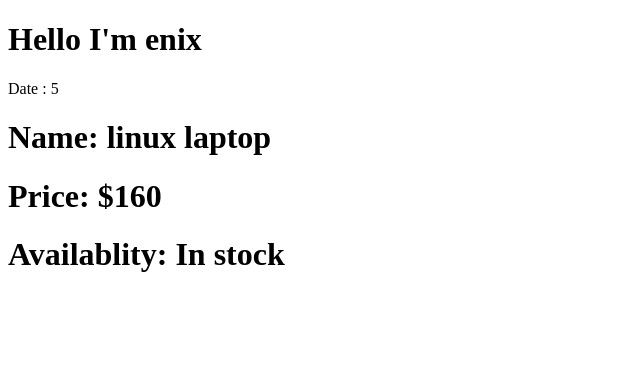
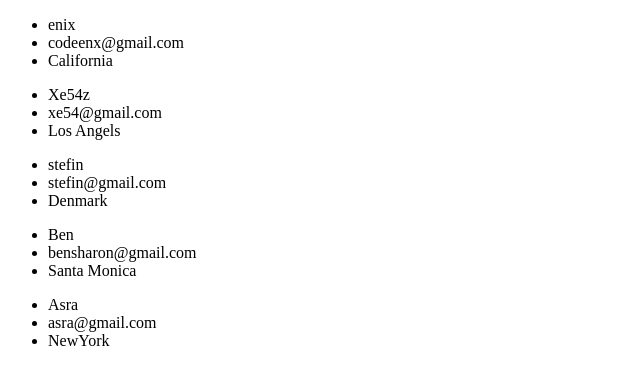
Before and after one commit to code-enx/my-react-course, a React (Vite) app: page / in a window 1280 px wide. Shown: the top 384 px of the page, without its empty margins (0-640 px from the left). Built offline with nearby package versions, Linux system fonts and the light colour scheme.

Commit message:
Day 6: Learning list in react

```diff
--- a/src/App.jsx
+++ b/src/App.jsx
@@ -1,12 +1,45 @@
-import Greeting from "./components/Greeting";
-import ProductInfo from "./components/ProductInfo";
+function App() {
+  const usersInfo = [
+    {
+      username: "enix",
+      email: "codeenx@gmail.com",
+      location: "California",
+    },
 
-function App() {
+    {
+      username: "Xe54z",
+      email: "xe54@gmail.com",
+      location: "Los Angels",
+    },
+
+    {
+      username: "stefin",
+      email: "stefin@gmail.com",
+      location: "Denmark",
+    },
+
+    {
+      username: "Ben",
+      email: "bensharon@gmail.com",
+      location: "Santa Monica",
+    },
+
+    {
+      username: "Asra",
+      email: "asra@gmail.com",
+      location: "NewYork",
+    },
+  ];
   return (
-    <div>
-      <Greeting />
-      <ProductInfo />
-    </div>
+    <main>
+      {usersInfo.map((user) => (
+        <ul key={Math.random()}>
+          <li>{user.username}</li>
+          <li>{user.email}</li>
+          <li>{user.location}</li>
+        </ul>
+      ))}
+    </main>
   );
 }
 
--- a/src/components/Greeting.jsx
+++ /dev/null
@@ -1,13 +0,0 @@
-function Greeting() {
-  const greet = "Hello I'm enix";
-  const date = new Date();
-
-  return (
-    <div>
-      <h1>{greet}</h1>
-      <p>Date : {date.getDate()}</p>
-    </div>
-  );
-}
-
-export default Greeting;
--- a/src/components/ProductInfo.jsx
+++ /dev/null
@@ -1,17 +0,0 @@
-function ProductInfo() {
-  const product = {
-    name: "linux laptop",
-    price: 160,
-    availablity: "In stock",
-  };
-
-  return (
-    <div>
-      <h1>Name: {product.name}</h1>
-      <h1>Price: ${product.price}</h1>
-      <h1>Availablity: {product.availablity}</h1>
-    </div>
-  );
-}
-
-export default ProductInfo;
```
